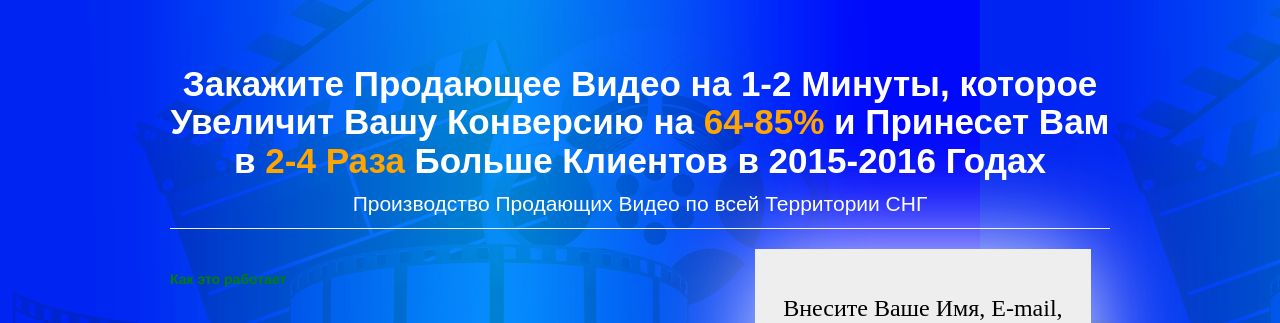
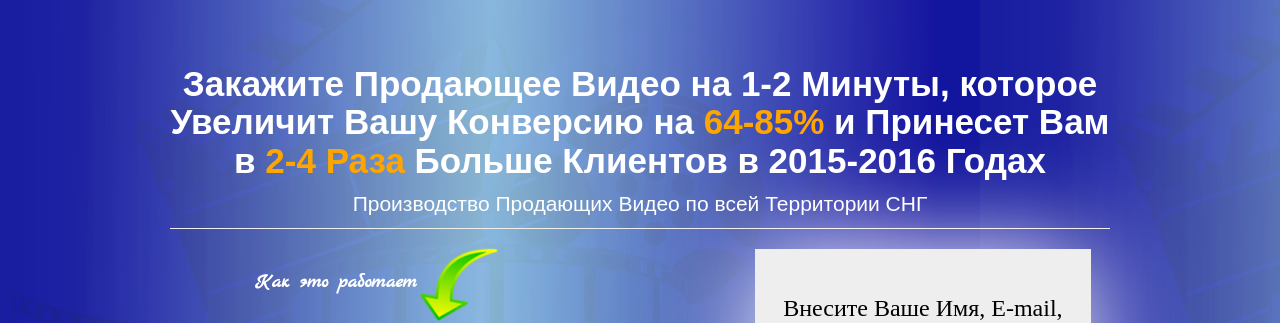
Before and after one commit to YuraFedorchuk/landing, a PHP site: page / in a window 1280 px wide. Shown: the part 90-413 px from the top of the page. Run offline with PHP 8.4, Linux system fonts and the light colour scheme; some web fonts are replaced.

Commit message:
main complete

```diff
--- a/css/style.css
+++ b/css/style.css
@@ -1,3 +1,8 @@
+@media (max-width: 1200px) {
+  .absolute {
+    display: none;
+  }
+}
 @media (min-width: 768px) {
   .container {
     width: 570px;
@@ -70,3 +75,11 @@ form input {
    box-shadow: 0 0 5px black !important;
    text-align: center;
 }
+
+.arrow {
+  -webkit-transform: rotate(-80deg);
+  -moz-transform: rotate(-80deg);
+  -ms-transform: rotate(-80deg);
+  -o-transform: rotate(-80deg);
+  transform: rotate(-80deg);
+}
--- a/index.html
+++ b/index.html
@@ -7,6 +7,7 @@
     <link rel="stylesheet" href="https://maxcdn.bootstrapcdn.com/bootstrap/3.3.5/css/bootstrap.min.css">
     <link href='https://fonts.googleapis.com/css?family=Lobster' rel='stylesheet' type='text/css'>
     <link href='https://fonts.googleapis.com/css?family=Andika&subset=latin,cyrillic' rel='stylesheet' type='text/css'>
+    <link href='https://fonts.googleapis.com/css?family=Marck+Script&subset=latin,cyrillic' rel='stylesheet' type='text/css'>
     <link rel="stylesheet" href="css/style.css" media="screen" charset="utf-8">
   </head>
   <body>
@@ -37,7 +38,9 @@
           </h2>
           <div class="row">
             <div class="col-md-7" style="padding-top: 8%; position: relative;">
-              <span class="absolute" style="color: green; top: 20px;">Как это работает</span>
+              <div class="absolute" style="left:100px; top: 0">
+                <span style="font-size: 1.4em; font-family: 'Marck Script', cursive;">Как это работает</span><img class="arrow" src="img/arrow.png" alt="arrow"/>
+              </div>
               <div class="embed-responsive embed-responsive-16by9">
                 <iframe class="embed-responsive-item" src="https://www.youtube.com/embed/ePbKGoIGAXY"></iframe>
               </div>
```
Also changed, not shown: img/arrow.png, img/bg1.png.
